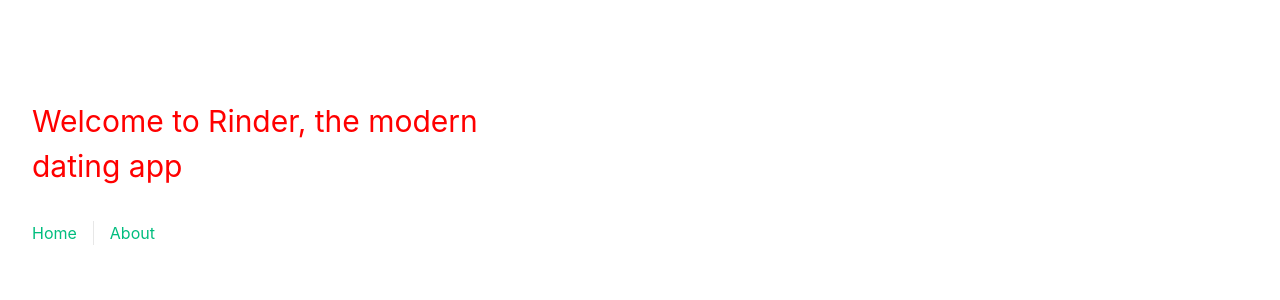
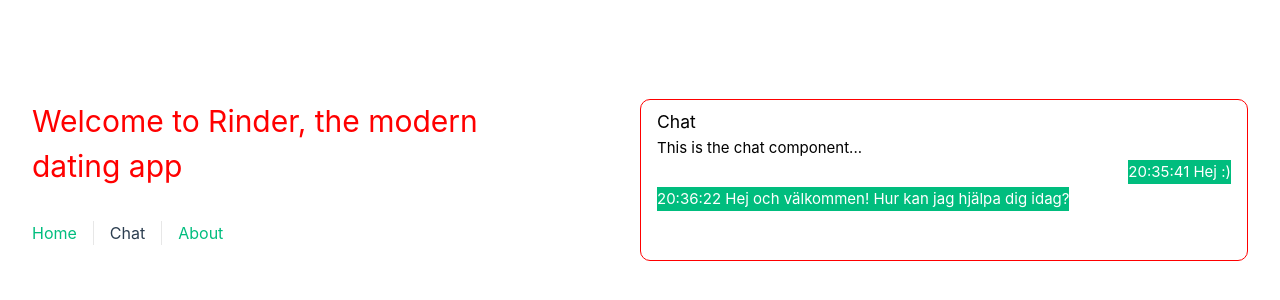
Before and after one commit to ITHS-Team-7/rinder, a Vue app: page /chat in a window 1280 px wide. Shown: the part 220-520 px from the top of the page. Built offline with nearby package versions, Linux system fonts and the light colour scheme.

Commit message:
add chat component alpha version

```diff
--- a/src/App.vue
+++ b/src/App.vue
@@ -9,6 +9,7 @@ import { RouterLink, RouterView } from "vue-router";
 
       <nav>
         <RouterLink to="/">Home</RouterLink>
+        <RouterLink to="/chat">Chat</RouterLink>
         <RouterLink to="/about">About</RouterLink>
       </nav>
     </div>
--- /dev/null
+++ b/src/components/ChatComponent.vue
@@ -0,0 +1,58 @@
+<template>
+  <div id="chat">
+    <h3>Chat</h3>
+    <p>This is the chat component...</p>
+    <div id="messagesContainer">
+      <div v-for="message in chatLog" :class="'chatMessage ' + message.type">
+        {{ message.time }} {{ message.message }}
+      </div>
+    </div>
+  </div>
+</template>
+
+<script>
+export default {
+  name: "ChatComponent",
+  data() {
+    return {
+      chatLog: [
+        { time: "20:35:41", message: "Hej :)", type: "sent" },
+        {
+          time: "20:36:22",
+          message: "Hej och välkommen! Hur kan jag hjälpa dig idag?",
+          type: "received",
+        },
+      ],
+    };
+  },
+};
+</script>
+
+<style scoped>
+#chat {
+  border: 0.1rem solid red;
+  border-radius: 10px;
+  padding: .5rem 1rem;
+  background: #fff;
+  color: #000;
+}
+
+#messagesContainer {
+  display: flex;
+  flex-direction: column;
+  gap: .2rem;
+}
+
+.chatMessage {
+  background: #00bd7e;
+  color: #fff;
+}
+
+.sent {
+  margin-left: auto;
+}
+
+.received {
+  margin-right: auto;
+}
+</style>
--- a/src/router/index.js
+++ b/src/router/index.js
@@ -1,5 +1,6 @@
 import { createRouter, createWebHistory } from "vue-router";
 import HomeView from "../views/HomeView.vue";
+import ChatView from "../views/ChatView.vue";
 
 const router = createRouter({
   history: createWebHistory(import.meta.env.BASE_URL),
@@ -8,6 +9,11 @@ const router = createRouter({
       path: "/",
       name: "home",
       component: HomeView,
+    },
+    {
+      path: "/chat",
+      name: "chat",
+      component: ChatView,
     },
     {
       path: "/about",
--- /dev/null
+++ b/src/views/ChatView.vue
@@ -0,0 +1,15 @@
+<script setup>
+import ChatComponent from "../components/ChatComponent.vue";
+</script>
+
+<template>
+  <chat-component></chat-component>
+</template>
+
+<script>
+export default {
+  name: "ChatView"
+};
+</script>
+
+<style scoped></style>
```
